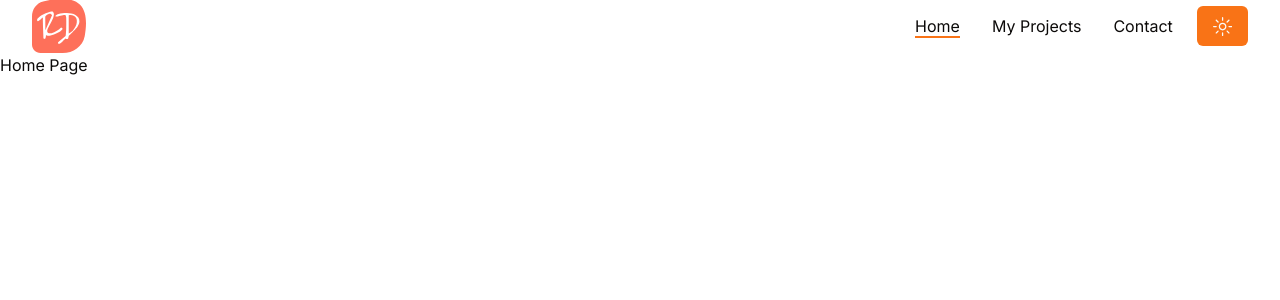
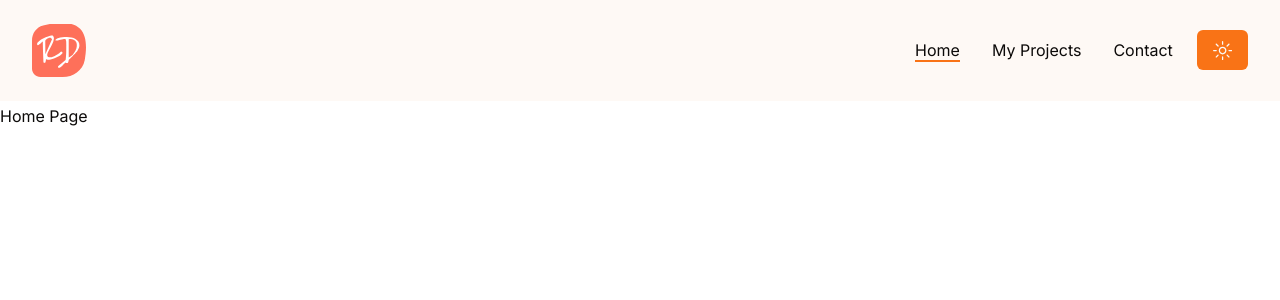
Before and after one commit to astaba/hello_ab_portfolio, a Next.js app: page / in a window 1280 px wide. Shown: the top 300 px of the page. Built offline with nearby package versions, Linux system fonts and the light colour scheme.

Commit message:
Fix nav bar

```diff
--- a/src/app/template.tsx
+++ b/src/app/template.tsx
@@ -14,14 +14,15 @@ const Template = ({ children }: { children: React.ReactNode }) => {
   const completion = useScrollRate();
   return (
     <>
-      <motion.main
+      <motion.div
         variants={variants}
         initial="hidden"
         animate="enter"
         transition={{ type: "linear", delay: 0.2, duration: 0.4 }}
+				className="mt-[6.5rem]"
       >
         {children}
-      </motion.main>
+      </motion.div>
       <span
         style={{ transform: `translateY(${completion - 100}%)` }}
         className="fixed bg-primary z-50 w-1 top-0 bottom-0 right-0 transition-all duration-300"
--- a/src/components/Header.tsx
+++ b/src/components/Header.tsx
@@ -1,3 +1,8 @@
+"use client";
+
+import { useEffect, useState } from "react";
+import { usePathname } from "next/navigation";
+
 import Logo from "./Logo";
 import MobileNav from "./MobileNav";
 import Nav from "./Nav";
@@ -7,11 +12,42 @@ const navStyles = {
   wrapper: "hidden xl:flex items-center gap-x-8",
   link: "relative hover:text-primary transition-all",
   underline: "bg-primary absolute left-0 bottom-0 h-[2px] w-full",
-}
+};
 
 const Header = () => {
+  const [isWindowYoffset, setIsWindowYoffset] = useState(false);
+  const pathname = usePathname();
+
+  useEffect(() => {
+    const checkWindowYoffset = () => {
+      window.scrollY > 50
+        ? setIsWindowYoffset(true)
+        : setIsWindowYoffset(false);
+    };
+    let isYoffset = false;
+    const truthyfier = () => (isYoffset = true);
+    window.addEventListener("scroll", truthyfier);
+    setInterval(() => {
+      if (isYoffset) {
+        isYoffset = false;
+        checkWindowYoffset();
+      }
+    }, 100);
+    return () => {
+      window.removeEventListener("scroll", truthyfier);
+    };
+  }, []);
+
   return (
-    <header>
+    <header
+      className={`${
+        isWindowYoffset
+          ? "py-4 bg-white shadow-lg dark:bg-accent"
+          : "py-6 dark:bg-transparent"
+      } fixed inset-0 bottom-auto z-30 transition-all ${
+        pathname === "/" && "bg-[#FEF9F5]"
+      }`}
+    >
       <div className="container mx-auto">
         <div className="flex justify-between items-center">
           <Logo />
```
